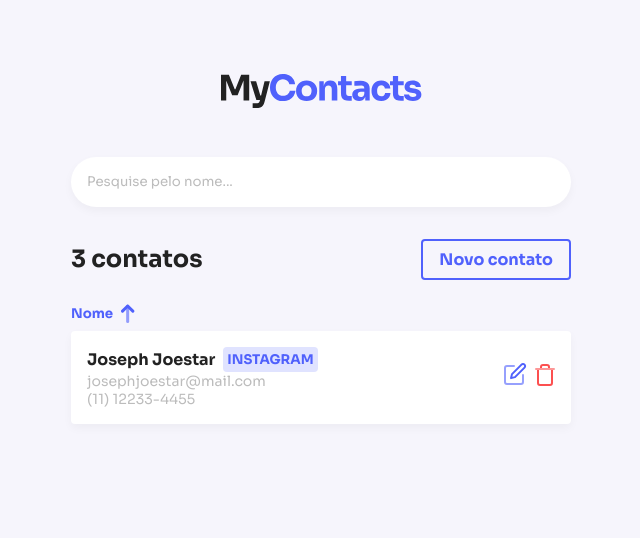
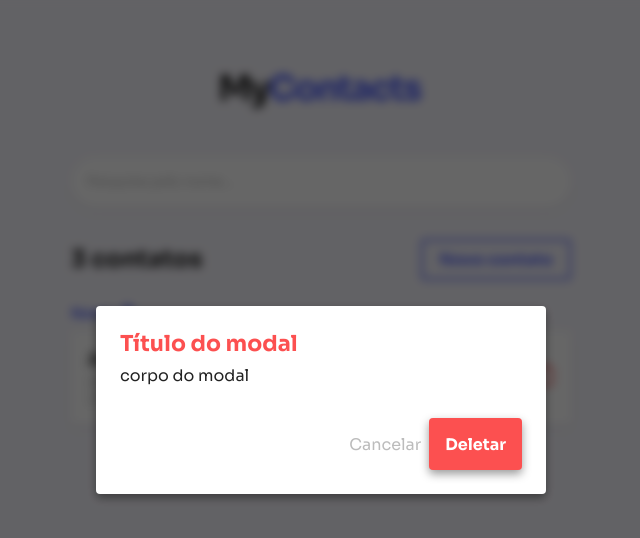
Before and after one commit to tatiane-kelli/mycontacts, a React (Create React App) app in the folder fe/: page / in a window 1280 px wide. Shown: the top 538 px of the page, without its empty margins (319-959 px from the left). Built offline with nearby package versions, Linux system fonts and the light colour scheme.

Commit message:
create Modal

```diff
--- a/fe/public/index.html
+++ b/fe/public/index.html
@@ -19,5 +19,6 @@
   <body>
     <noscript>You need to enable JavaScript to run this app.</noscript>
     <div id="root"></div>
+    <div id="modal-root"></div>
   </body>
 </html>
--- a/fe/src/assets/styles/themes/default.js
+++ b/fe/src/assets/styles/themes/default.js
@@ -12,5 +12,10 @@
       200: '#BCBCBC',
       100: '#E6E6E6',
     },
+    danger: {
+      light: '#F97171',
+      main: '#FC5050',
+      dark: '#F63131',
+    },
   },
 };
--- a/fe/src/components/Button.js
+++ b/fe/src/components/Button.js
@@ -1,9 +1,9 @@
-import styled from 'styled-components';
+import styled, { css } from 'styled-components';
 
 export default styled.button`
-  width: 100%;
   height: 52px;
   border: none;
+  padding: 0px 16px;
   background: ${({ theme }) => theme.colors.primary.main};
   font-size: 16px;
   box-shadow: 0px 4px 10px rgb(0, 0, 0, 0.4);
@@ -24,4 +24,16 @@
     background: #ccc;
     cursor: default;
   }
+
+  ${({ theme, danger }) => danger && css`
+    background: ${theme.colors.danger.main};
+
+    &:hover {
+    background: ${theme.colors.danger.light};
+  }
+
+  &:active {
+    background: ${theme.colors.danger.dark};
+  }
+  `}
 `;
--- a/fe/src/components/ContactForm/styles.js
+++ b/fe/src/components/ContactForm/styles.js
@@ -4,4 +4,8 @@
 
 export const ButtonContainer = styled.div`
   margin-top: 24px;
+
+  button {
+    width: 100%;
+  }
 `;
--- /dev/null
+++ b/fe/src/components/Modal/index.js
@@ -0,0 +1,32 @@
+import PropTypes from 'prop-types';
+import ReactDOM from 'react-dom';
+import { Container, Overlay, Footer } from './styles';
+import Button from '../Button';
+
+export default function Modal({ danger }) {
+  return ReactDOM.createPortal(
+    <Overlay>
+      <Container danger={danger}>
+        <h1>Título do modal</h1>
+        <p>
+          corpo do modal
+        </p>
+        <Footer>
+          <button type="button" className="cancel-button">Cancelar</button>
+          <Button type="button" danger={danger}>
+            Deletar
+          </Button>
+        </Footer>
+      </Container>
+    </Overlay>,
+    document.getElementById('modal-root'),
+  );
+}
+
+Modal.propTypes = {
+  danger: PropTypes.bool,
+};
+
+Modal.defaultProps = {
+  danger: false,
+};
--- /dev/null
+++ b/fe/src/components/Modal/styles.js
@@ -0,0 +1,49 @@
+import styled from 'styled-components';
+
+export const Overlay = styled.div`
+  width: 100%;
+  height: 100%;
+  background: rgba(0, 0, 0, 0.6);
+  backdrop-filter: blur(5px);
+  position: absolute;
+  left: 0;
+  top: 0;
+  display: flex;
+  align-items: center;
+  justify-content: center;
+`;
+
+export const Container = styled.div`
+  width: 100%;
+  max-width: 450px;
+  background: #fff;
+  border-radius: 4px;
+  padding: 24px;
+  box-shadow: 0px 4px 10px rgb(0, 0, 0, 0.4);
+
+  h1 {
+    font-size: 22px;
+    color: ${({ theme, danger }) => (
+    danger ? theme.colors.danger.main : theme.colors.gray[900]
+  )}
+  }
+
+  p {
+    margin-top: 8px;
+  }
+`;
+
+export const Footer = styled.footer`
+  margin-top: 32px;
+  display: flex;
+  align-items: center;
+  justify-content: flex-end;
+
+  .cancel-button {
+    background: transparent;
+    border: none;
+    font-size: 16px;
+    margin-right: 8px;
+    color: ${({ theme }) => theme.colors.gray[200]};
+  }
+`;
--- a/fe/src/pages/Home/index.js
+++ b/fe/src/pages/Home/index.js
@@ -5,10 +5,13 @@
 import arrowIcon from '../../assets/images/icons/arrow.svg';
 import editIcon from '../../assets/images/icons/edit.svg';
 import trashIcon from '../../assets/images/icons/trash.svg';
+import Modal from '../../components/Modal';
 
 export default function Home() {
   return (
     <Container>
+      <Modal danger />
+
       <InputSearchContainer>
         <input type="text" placeholder="Pesquise pelo nome..." />
       </InputSearchContainer>
--- a/fe/src/pages/Home/styles.js
+++ b/fe/src/pages/Home/styles.js
@@ -2,6 +2,7 @@
 
 export const Container = styled.div`
   margin-top: 32px;
+  position: relative;
 `;
 
 export const InputSearchContainer = styled.div`
```
